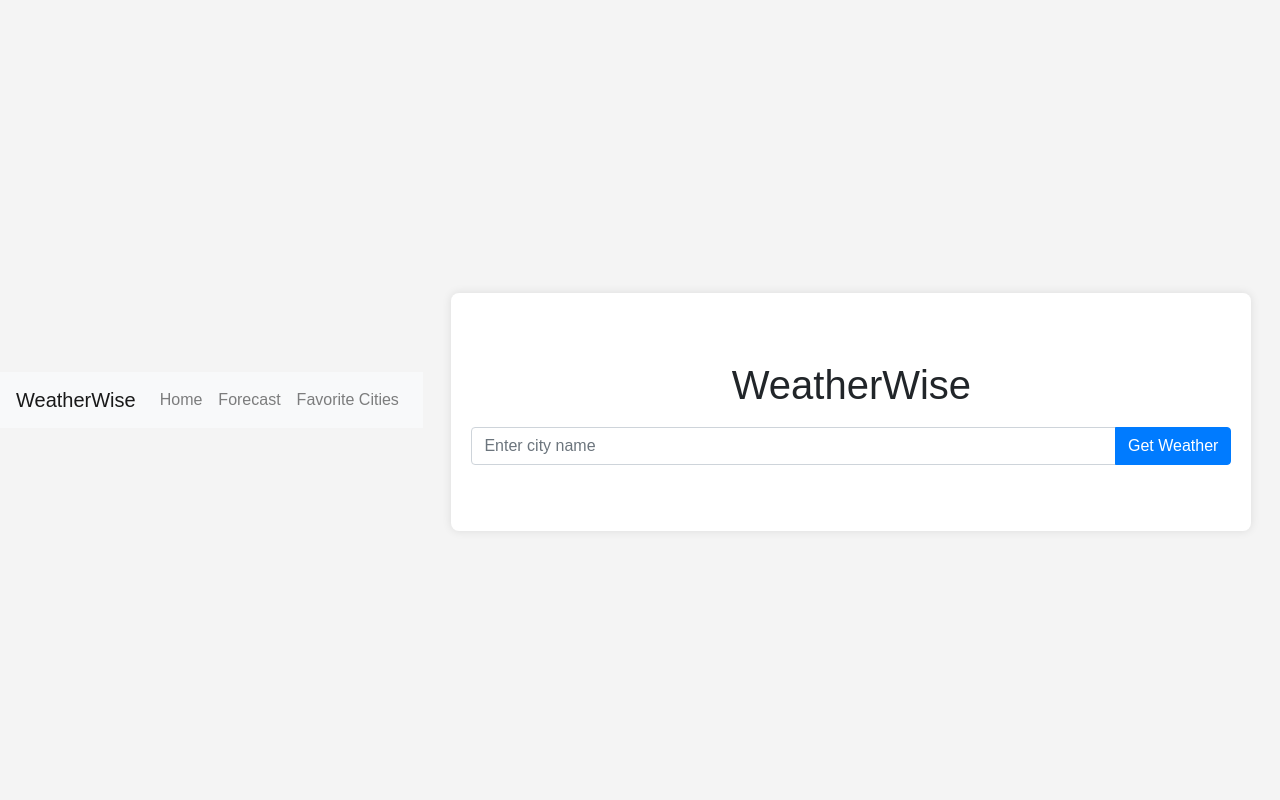
After one commit to abhikoreti/weather_dashboard, a Flask app: page / in a window 1280 px wide. The commit adds this page. Run offline with Flask 2, Linux system fonts and the light colour scheme; some libraries are stand-ins or nearby versions.

Commit message:
added pages

```diff
--- a/backend/app.py
+++ b/backend/app.py
@@ -1,27 +1,68 @@
-from flask import Flask, request, jsonify
+from flask import Flask, request, jsonify, render_template
 import requests
 from flask_cors import CORS
 from config import Config
+from urllib.parse import quote as url_quote
+import logging
 
-app = Flask(__name__)
+app = Flask(__name__, static_folder='../frontend/static', template_folder='../frontend/templates')
 CORS(app)
+
+# Set up logging
+logging.basicConfig(level=logging.DEBUG)
+
+@app.route('/')
+def index():
+    return render_template('index.html')
+
+@app.route('/forecast')
+def forecast():
+    return render_template('forecast.html')
+
+@app.route('/favorite_cities')
+def favorite_cities():
+    return render_template('favorite_cities.html')
 
 @app.route('/weather', methods=['GET'])
 def get_weather():
     city = request.args.get('city')
+    if not city:
+        return jsonify({'error': 'City name is required'}), 400
+
     api_key = Config.OPENWEATHERMAP_API_KEY
-    url = f'http://api.openweathermap.org/data/2.5/weather?q={city}&appid={api_key}&units=metric'
+
+    # Get the latitude and longitude of the city
+    geo_url = f'http://api.openweathermap.org/geo/1.0/direct?q={url_quote(city)}&appid={api_key}'
+    logging.debug(f"Geolocation URL: {geo_url}")
+
+    geo_response = requests.get(geo_url)
+
+    if geo_response.status_code != 200:
+        logging.error(f"Geolocation API request failed: {geo_response.text}")
+        return jsonify({'error': 'Error fetching geolocation data'}), 500
+
+    geo_data = geo_response.json()
+    logging.debug(f"Geolocation data: {geo_data}")
+
+    if not geo_data:
+        return jsonify({'error': 'City not found'}), 404
+
+    lat = geo_data[0]['lat']
+    lon = geo_data[0]['lon']
+
+    # Use the One Call API 3.0
+    url = f'https://api.openweathermap.org/data/3.0/onecall?lat={lat}&lon={lon}&appid={api_key}&units=metric'
+    logging.debug(f"One Call API URL: {url}")
+
     response = requests.get(url)
+
+    if response.status_code != 200:
+        logging.error(f"One Call API request failed: {response.text}")
+        return jsonify({'error': 'Error fetching weather data'}), 500
+
     data = response.json()
-    return jsonify(data)
+    logging.debug(f"Weather data: {data}")
 
-@app.route('/forecast', methods=['GET'])
-def get_forecast():
-    city = request.args.get('city')
-    api_key = Config.OPENWEATHERMAP_API_KEY
-    url = f'http://api.openweathermap.org/data/2.5/forecast/daily?q={city}&cnt=7&appid={api_key}&units=metric'
-    response = requests.get(url)
-    data = response.json()
     return jsonify(data)
 
 if __name__ == '__main__':
--- a/backend/requirements.txt
+++ b/backend/requirements.txt
@@ -2,3 +2,4 @@ Flask==2.0.3
 requests==2.26.0
 flask-cors==3.0.10
 python-dotenv==0.19.2
+werkzeug==2.0.3
--- /dev/null
+++ b/frontend/static/app.js
@@ -0,0 +1,77 @@
+async function getWeather() {
+    const city = document.getElementById("city").value;
+    const response = await fetch(`/weather?city=${city}`);
+    const data = await response.json();
+    displayWeather(data);
+}
+
+async function getForecast() {
+    const city = document.getElementById("forecast-city").value;
+    const response = await fetch(`/weather?city=${city}`);
+    const data = await response.json();
+    displayForecast(data);
+}
+
+function displayWeather(data) {
+    const weatherInfo = document.getElementById("weather-info");
+    if (!weatherInfo) return;
+
+    const current = data.current;
+    weatherInfo.innerHTML = `
+        <div class="col-12">
+            <div class="card">
+                <div class="card-body">
+                    <h2 class="card-title">${data.timezone}</h2>
+                    <p class="card-text">Temperature: ${current.temp}°C</p>
+                    <p class="card-text">Weather: ${current.weather[0].description}</p>
+                    <p class="card-text">Humidity: ${current.humidity}%</p>
+                </div>
+            </div>
+        </div>
+    `;
+}
+
+function displayForecast(data) {
+    const forecastInfo = document.getElementById("forecast-info");
+    if (!forecastInfo) return;
+
+    forecastInfo.innerHTML = data.daily
+        .map(
+            (day) => `
+        <div class="col-md-4 mb-4">
+            <div class="card">
+                <div class="card-body">
+                    <h5 class="card-title">${new Date(
+                        day.dt * 1000
+                    ).toLocaleDateString()}</h5>
+                    <p class="card-text">Temperature: Day ${
+                        day.temp.day
+                    }°C, Night ${day.temp.night}°C</p>
+                    <p class="card-text">Weather: ${
+                        day.weather[0].description
+                    }</p>
+                    <p class="card-text">Humidity: ${day.humidity}%</p>
+                    <p class="card-text">Wind Speed: ${day.wind_speed} m/s</p>
+                    <p class="card-text">Cloudiness: ${day.clouds}%</p>
+                </div>
+            </div>
+        </div>
+    `
+        )
+        .join("");
+}
+
+function addFavoriteCity() {
+    const city = document.getElementById("favorite-city").value;
+    const favoriteCities = document.getElementById("favorite-cities");
+    if (!favoriteCities) return;
+
+    const li = document.createElement("li");
+    li.className = "list-group-item";
+    li.innerText = city;
+    favoriteCities.appendChild(li);
+    li.addEventListener("click", () => {
+        document.getElementById("city").value = city;
+        getWeather();
+    });
+}
--- a/frontend/style.css
+++ b/frontend/static/style.css
@@ -1,3 +1,4 @@
+/* General styles */
 body {
     font-family: Arial, sans-serif;
     background-color: #f4f4f4;
@@ -5,17 +6,20 @@ body {
     justify-content: center;
     align-items: center;
     height: 100vh;
+    margin: 0;
 }
 
-#app {
+/* Container for the app */
+.container {
     background-color: white;
     padding: 20px;
     border-radius: 8px;
     box-shadow: 0 0 10px rgba(0, 0, 0, 0.1);
-    max-width: 600px;
+    max-width: 800px;
     width: 100%;
 }
 
+/* Styling input fields and buttons */
 input,
 button {
     padding: 10px;
@@ -26,6 +30,7 @@ button {
     box-sizing: border-box;
 }
 
+/* Button specific styles */
 button {
     cursor: pointer;
     background-color: #007bff;
@@ -36,13 +41,35 @@ button:hover {
     background-color: #0056b3;
 }
 
+/* Card styles */
+.card {
+    box-shadow: 0 0 10px rgba(0, 0, 0, 0.1);
+    border: none;
+    border-radius: 8px;
+}
+
+.card-body {
+    text-align: center;
+}
+
+/* Section margin adjustments */
 #weather-info,
 #forecast-info,
 #favorite-cities {
     margin-top: 20px;
 }
 
+/* List styles for favorite cities */
 #favorite-cities li {
     list-style: none;
+    cursor: pointer;
     margin: 5px 0;
+    padding: 10px;
+    border: 1px solid #ccc;
+    border-radius: 4px;
 }
+
+/* Remove extra margin from the last list item */
+#favorite-cities li:last-child {
+    margin-bottom: 0;
+}
--- /dev/null
+++ b/frontend/templates/index.html
@@ -0,0 +1,21 @@
+{% extends "layout.html" %} {% block content %}
+<div class="row mt-5">
+    <div class="col-12">
+        <h1 class="text-center">WeatherWise</h1>
+        <div class="input-group mb-3">
+            <input
+                type="text"
+                id="city"
+                class="form-control"
+                placeholder="Enter city name"
+            />
+            <div class="input-group-append">
+                <button class="btn btn-primary" onclick="getWeather()">
+                    Get Weather
+                </button>
+            </div>
+        </div>
+    </div>
+</div>
+<div class="row" id="weather-info"></div>
+{% endblock %}
--- /dev/null
+++ b/frontend/templates/layout.html
@@ -0,0 +1,52 @@
+<!DOCTYPE html>
+<html lang="en">
+    <head>
+        <meta charset="UTF-8" />
+        <meta name="viewport" content="width=device-width, initial-scale=1.0" />
+        <title>WeatherWise</title>
+        <link
+            rel="stylesheet"
+            href="https://stackpath.bootstrapcdn.com/bootstrap/4.5.2/css/bootstrap.min.css"
+        />
+        <link
+            rel="stylesheet"
+            href="{{ url_for('static', filename='style.css') }}"
+        />
+    </head>
+    <body>
+        <nav class="navbar navbar-expand-lg navbar-light bg-light">
+            <a class="navbar-brand" href="/">WeatherWise</a>
+            <button
+                class="navbar-toggler"
+                type="button"
+                data-toggle="collapse"
+                data-target="#navbarNav"
+                aria-controls="navbarNav"
+                aria-expanded="false"
+                aria-label="Toggle navigation"
+            >
+                <span class="navbar-toggler-icon"></span>
+            </button>
+            <div class="collapse navbar-collapse" id="navbarNav">
+                <ul class="navbar-nav ml-auto">
+                    <li class="nav-item">
+                        <a class="nav-link" href="/">Home</a>
+                    </li>
+                    <li class="nav-item">
+                        <a class="nav-link" href="/forecast">Forecast</a>
+                    </li>
+                    <li class="nav-item">
+                        <a class="nav-link" href="/favorite_cities"
+                            >Favorite Cities</a
+                        >
+                    </li>
+                </ul>
+            </div>
+        </nav>
+        <div class="container mt-4">{% block content %}{% endblock %}</div>
+        <script src="https://code.jquery.com/jquery-3.5.1.slim.min.js"></script>
+        <script src="https://cdn.jsdelivr.net/npm/@popperjs/core@2.9.3/dist/umd/popper.min.js"></script>
+        <script src="https://stackpath.bootstrapcdn.com/bootstrap/4.5.2/js/bootstrap.min.js"></script>
+        <script src="{{ url_for('static', filename='app.js') }}"></script>
+    </body>
+</html>
```
Also changed, not shown: frontend/app.js (deleted, +0 -50 lines), frontend/index.html (deleted, +0 -28 lines), frontend/templates/favorite_cities.html (added, +17 -0 lines), frontend/templates/forecast.html (added, +17 -0 lines).
